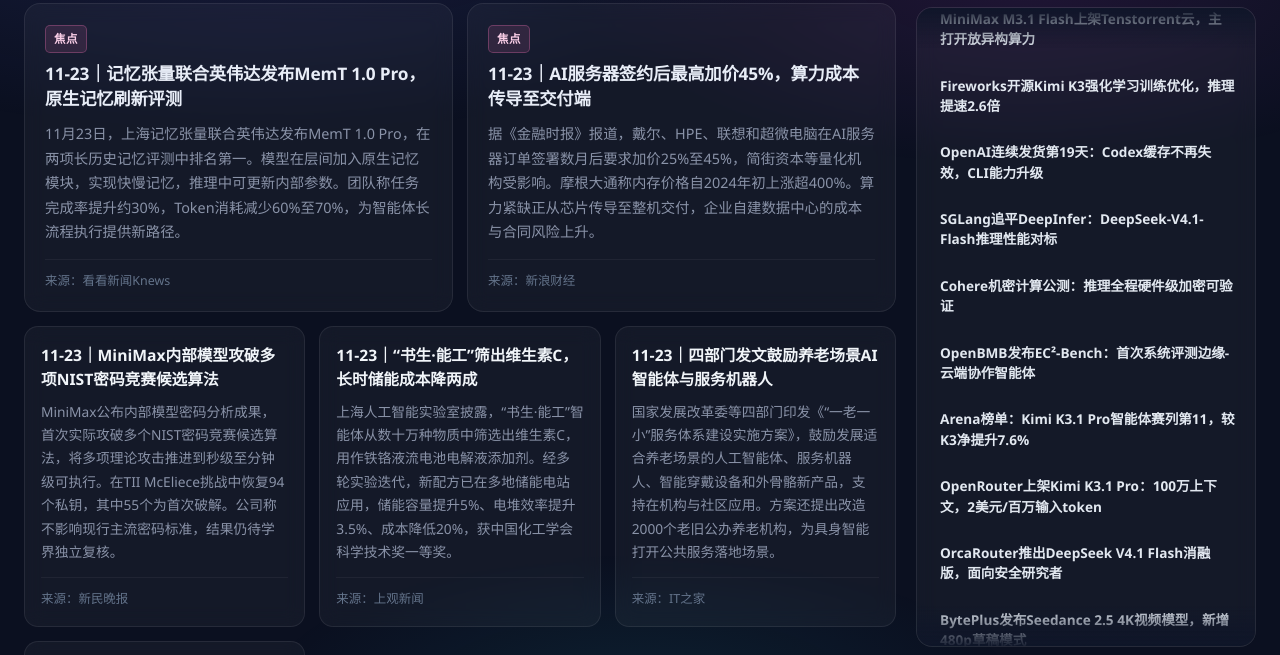
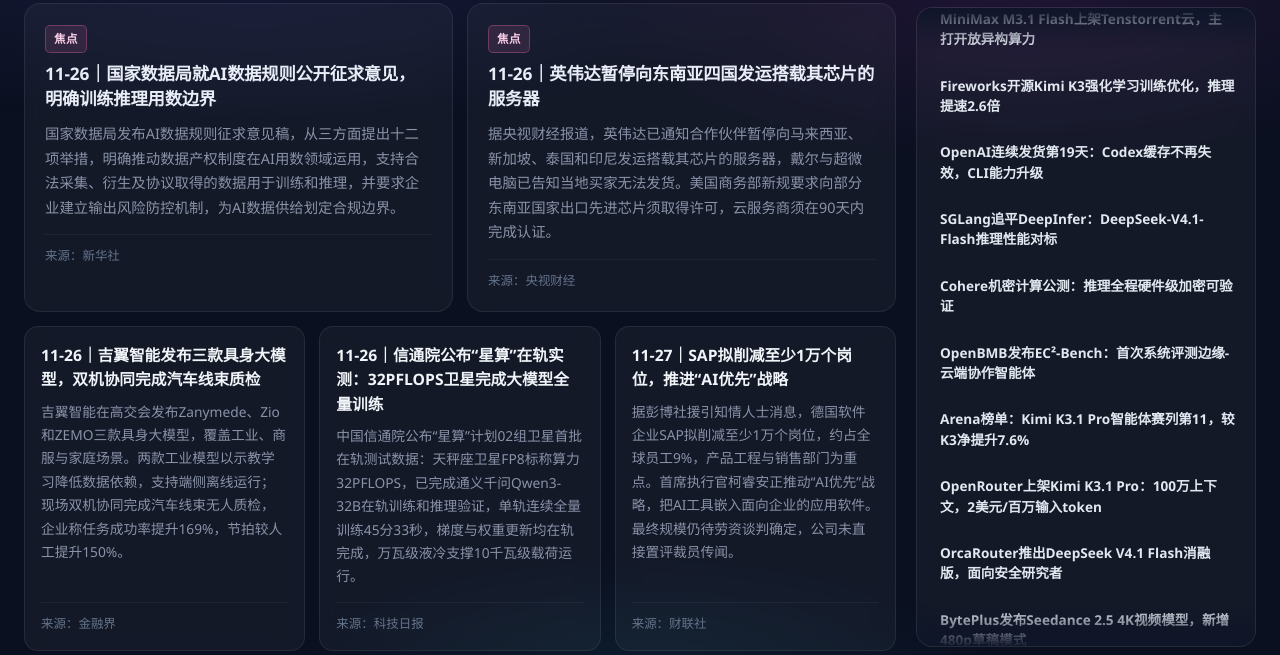
Before and after one commit to gzsba/itboaowang, a plain HTML site: page index.html in a window 1280 px wide. Shown: the part 104-759 px from the top of the page. Drawn offline with Linux system fonts and the light colour scheme.

Commit message:
update AI news 2026-11-27

```diff
--- a/index.html
+++ b/index.html
@@ -625,60 +625,58 @@
                     </div>
                 </div>
                                 <div class="news-highlight-row">
-                    <a class="news-highlight" href="https://www.163.com/dy/article/LCDFIC3D0514EGPO.html" target="_blank">
+                    <a class="news-highlight" href="https://www.163.com/dy/article/LCMR7GM605346RC6.html" target="_blank">
                         <span class="chip hot">焦点</span>
-                        <h3>11-23｜记忆张量联合英伟达发布MemT 1.0 Pro，原生记忆刷新评测</h3>
-                        <p>11月23日，上海记忆张量联合英伟达发布MemT 1.0 Pro，在两项长历史记忆评测中排名第一。模型在层间加入原生记忆模块，实现快慢记忆，推理中可更新内部参数。团队称任务完成率提升约30%，Token消耗减少60%至70%，为智能体长流程执行提供新路径。</p>
+                        <h3>11-26｜国家数据局就AI数据规则公开征求意见，明确训练推理用数边界</h3>
+                        <p>国家数据局发布AI数据规则征求意见稿，从三方面提出十二项举措，明确推动数据产权制度在AI用数领域运用，支持合法采集、衍生及协议取得的数据用于训练和推理，并要求企业建立输出风险防控机制，为AI数据供给划定合规边界。</p>
                         <div class="news-meta">
-                            <span>来源：看看新闻Knews</span>
+                            <span>来源：新华社</span>
                             <span class="read-more">阅读原文</span>
                         </div>
                     </a>
 
-                    <a class="news-highlight" href="https://finance.sina.cn/usstock/mggd/2026-11-23/detail-inizsqqq0695848.d.html" target="_blank">
+                    <a class="news-highlight" href="https://news.qq.com/rain/a/20261126A0G2XY00" target="_blank">
                         <span class="chip hot">焦点</span>
-                        <h3>11-23｜AI服务器签约后最高加价45%，算力成本传导至交付端</h3>
-                        <p>据《金融时报》报道，戴尔、HPE、联想和超微电脑在AI服务器订单签署数月后要求加价25%至45%，简街资本等量化机构受影响。摩根大通称内存价格自2024年初上涨超400%。算力紧缺正从芯片传导至整机交付，企业自建数据中心的成本与合同风险上升。</p>
+                        <h3>11-26｜英伟达暂停向东南亚四国发运搭载其芯片的服务器</h3>
+                        <p>据央视财经报道，英伟达已通知合作伙伴暂停向马来西亚、新加坡、泰国和印尼发运搭载其芯片的服务器，戴尔与超微电脑已告知当地买家无法发货。美国商务部新规要求向部分东南亚国家出口先进芯片须取得许可，云服务商须在90天内完成认证。</p>
                         <div class="news-meta">
-                            <span>来源：新浪财经</span>
+                            <span>来源：央视财经</span>
                             <span class="read-more">阅读原文</span>
                         </div>
                     </a>
                 </div>
 
                 <div class="news-grid">
-                    <a class="news-card" href="https://news.qq.com/rain/a/20261123A02XEQ00" target="_blank">
-                        <h3>11-23｜MiniMax内部模型攻破多项NIST密码竞赛候选算法</h3>
-                        <p>MiniMax公布内部模型密码分析成果，首次实际攻破多个NIST密码竞赛候选算法，将多项理论攻击推进到秒级至分钟级可执行。在TII McEliece挑战中恢复94个私钥，其中55个为首次破解。公司称不影响现行主流密码标准，结果仍待学界独立复核。</p>
+                    <a class="news-card" href="https://finance.jrj.com.cn/2026/11/26214659290614.shtml" target="_blank">
+                        <h3>11-26｜吉翼智能发布三款具身大模型，双机协同完成汽车线束质检</h3>
+                        <p>吉翼智能在高交会发布Zanymede、Zio和ZEMO三款具身大模型，覆盖工业、商服与家庭场景。两款工业模型以示教学习降低数据依赖，支持端侧离线运行；现场双机协同完成汽车线束无人质检，企业称任务成功率提升169%，节拍较人工提升150%。</p>
                         <div class="news-meta">
-                            <span>来源：新民晚报</span>
+                            <span>来源：金融界</span>
+                            <span class="read-more">阅读原文</span>
+                        </div>
+                    </a>
+                    <a class="news-card" href="https://www.stdaily.com/web/gdxw/2026-11/26/content_619824.html" target="_blank">
+                        <h3>11-26｜信通院公布“星算”在轨实测：32PFLOPS卫星完成大模型全量训练</h3>
+                        <p>中国信通院公布“星算”计划02组卫星首批在轨测试数据：天秤座卫星FP8标称算力32PFLOPS，已完成通义千问Qwen3-32B在轨训练和推理验证，单轨连续全量训练45分33秒，梯度与权重更新均在轨完成，万瓦级液冷支撑10千瓦级载荷运行。</p>
+                        <div class="news-meta">
+                            <span>来源：科技日报</span>
+                            <span class="read-more">阅读原文</span>
+                        </div>
+                    </a>
+                    <a class="news-card" href="https://www.cls.cn/detail/2545964" target="_blank">
+                        <h3>11-27｜SAP拟削减至少1万个岗位，推进“AI优先”战略</h3>
+                        <p>据彭博社援引知情人士消息，德国软件企业SAP拟削减至少1万个岗位，约占全球员工9%，产品工程与销售部门为重点。首席执行官柯睿安正推动“AI优先”战略，把AI工具嵌入面向企业的应用软件。最终规模仍待劳资谈判确定，公司未直接置评裁员传闻。</p>
+                        <div class="news-meta">
+                            <span>来源：财联社</span>
                             <span class="read-more">阅读原文</span>
                         </div>
                     </a>
 
-                    <a class="news-card" href="https://www.shobserver.com/staticsg/res/html/web/newsDetail.html?id=1218362" target="_blank">
-                        <h3>11-23｜“书生·能工”筛出维生素C，长时储能成本降两成</h3>
-                        <p>上海人工智能实验室披露，“书生·能工”智能体从数十万种物质中筛选出维生素C，用作铁铬液流电池电解液添加剂。经多轮实验迭代，新配方已在多地储能电站应用，储能容量提升5%、电堆效率提升3.5%、成本降低20%，获中国化工学会科学技术奖一等奖。</p>
+                    <a class="news-card" href="https://www.cls.cn/detail/2545947" target="_blank">
+                        <h3>11-27｜英国央行警示AI融资债务风险，云厂商年发债预计超3050亿美元</h3>
+                        <p>英国央行《金融稳定报告》警告，AI融资规模扩张、结构复杂且不透明，正加深全球金融体系关联；超大规模云厂商今年发债额预计超3050亿美元，大型科技企业相关敞口逾4万亿美元。报告要求金融机构优先迁移至抗量子密码，应对长期网络安全风险。</p>
                         <div class="news-meta">
-                            <span>来源：上观新闻</span>
-                            <span class="read-more">阅读原文</span>
-                        </div>
-                    </a>
-
-                    <a class="news-card" href="https://www.ithome.com/1/030/769.htm" target="_blank">
-                        <h3>11-23｜四部门发文鼓励养老场景AI智能体与服务机器人</h3>
-                        <p>国家发展改革委等四部门印发《“一老一小”服务体系建设实施方案》，鼓励发展适合养老场景的人工智能体、服务机器人、智能穿戴设备和外骨骼新产品，支持在机构与社区应用。方案还提出改造2000个老旧公办养老机构，为具身智能打开公共服务落地场景。</p>
-                        <div class="news-meta">
-                            <span>来源：IT之家</span>
-                            <span class="read-more">阅读原文</span>
-                        </div>
-                    </a>
-
-                    <a class="news-card" href="https://www.163.com/dy/article/LCDLM52G0514D3UH.html" target="_blank">
-                        <h3>11-23｜蚂蚁阿福医生版上线PC工作台，接入循证医学库UpToDate</h3>
-                        <p>蚂蚁阿福医生版发布PC工作台，并接入循证医学临床决策支持方案UpToDate，成为国内首个接入该工具的AI平台。双端互通提供智能病历生成、AI临床决策等12项技能，全国医护药人员可限时免费试用。官方强调AI仅作辅助，临床决策仍归医师。</p>
-                        <div class="news-meta">
-                            <span>来源：封面新闻</span>
+                            <span>来源：财联社</span>
                             <span class="read-more">阅读原文</span>
                         </div>
                     </a>
```
